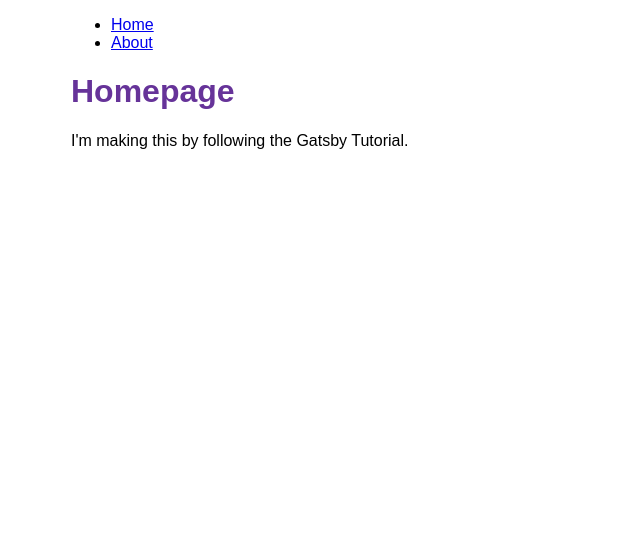
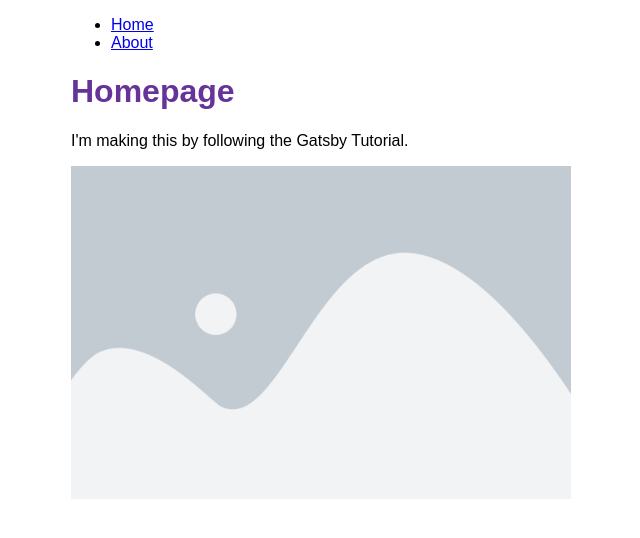
Before and after one commit to lizbryson/gatsby-site, a Gatsby site: page / in a window 1280 px wide. Shown: the whole page, without its empty margins (319-959 px from the left). Built offline with nearby package versions, Linux system fonts and the light colour scheme; Gatsby itself is replaced by a stand-in of ours.

Commit message:
tutorial pt3

```diff
--- a/src/pages/index.js
+++ b/src/pages/index.js
@@ -2,12 +2,18 @@
 import * as React from 'react'
 import { Link } from 'gatsby';
 import Layout from '../components/layout';
+import { StaticImage } from 'gatsby-plugin-image'
+
 
 // Step 2: Define your component
 const IndexPage = () => {
   return (
     <Layout pageTitle="Homepage">
       <p>I'm making this by following the Gatsby Tutorial.</p>
+        <StaticImage
+        alt="Clifford, a reddish-brown pitbull, posing on a couch and looking stoically at the camera"
+        src="../images/placeholder.png"
+        />
     </Layout>
   )
 }
```
Also changed, not shown: src/images/placeholder.png (added), 1 other file.
